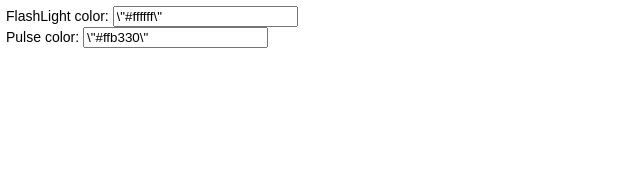
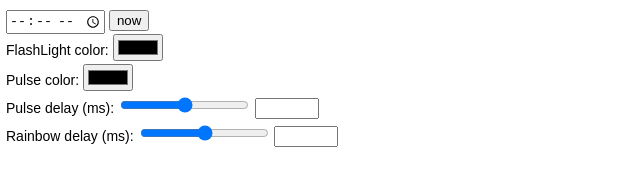
Before and after one commit to ClemRz/WiFibonacci-Clock, a plain HTML site: page client.html in a window 1280 px wide. Shown: the whole page, without its empty margins (0-640 px from the left). Drawn offline with Linux system fonts and the light colour scheme.

Commit message:
Small fixes. Evolution of UI

```diff
--- a/client.html
+++ b/client.html
@@ -1,15 +1 @@
-<!DOCTYPE html><html><head><style>
-html, body {
-	font-family:Arial,sans-serif;
-	font-size: 14px;
-	background:#fff;
-	padding:3px;
-	color:#000;
-	margin:0;
-	}
-
-body {
-	width:100%;
-}
-
-</style><script>var c=new WebSocket('ws://192.168.4.1:81/',['arduino']);c.onopen=function(){},c.onerror=function(n){},c.onmessage=function(n){};</script></head><body>FlashLight color: <input type=\"color\" value=\"#ffffff\" oninput=\"c.send('f'+this.value)\"><br>Pulse color: <input type=\"color\" value=\"#ffb330\" oninput=\"c.send('p'+this.value)\"></body></html>
+<!DOCTYPE html><html><head><meta name="viewport" content="initial-scale=1,maximum-scale=1,user-scalable=no"><style>html,body{font-family:Arial,sans-serif;font-size: 14px;background:#fff;padding:3px;color:#000;margin:0;width:100%;line-height:2em;}</style><script>function i(t){var a=new Date(),b=a.getHours(),c=a.getMinutes();t.value=(b<10?'0':'')+b+':'+(c<10?'0':'')+c;g(t,'t')}function g(a,b){console.log(b+a.value);c.send(b+a.value)}function h(a,b,c){b.value=a.value;g(a,c);}var c=new WebSocket('ws://192.168.4.1:81/',['arduino']);c.onopen=function(){};c.onerror=function(e){};c.onmessage=function(e){var j=JSON.parse(e.data);document.getElementById('f').value='#'+j.flashLightColor;document.getElementById('p').value='#'+j.pulse.color;};</script></head><body><form><input type="time" name="t" oninput="g(this,'t')"> <input type="button" onclick="i(t)" value="now"><br>FlashLight color: <input name="f" type="color" oninput="g(this,'f')"><br>Pulse color: <input name="p" type="color" oninput="g(this,'p')"><br>Pulse delay (ms): <input name="d" type="range" min="1" max="100" oninput="h(this,e,'p')"> <input type="number" name="e" min="1" max="100" oninput="h(this,d,'p')"><br>Rainbow delay (ms): <input name="r" type="range" min="1" max="100" oninput="h(this,s,'r')"> <input type="number" name="s" min="1" max="100" oninput="h(this,r,'r')"></form></body></html>
```
Also changed, not shown: 7 other files.
